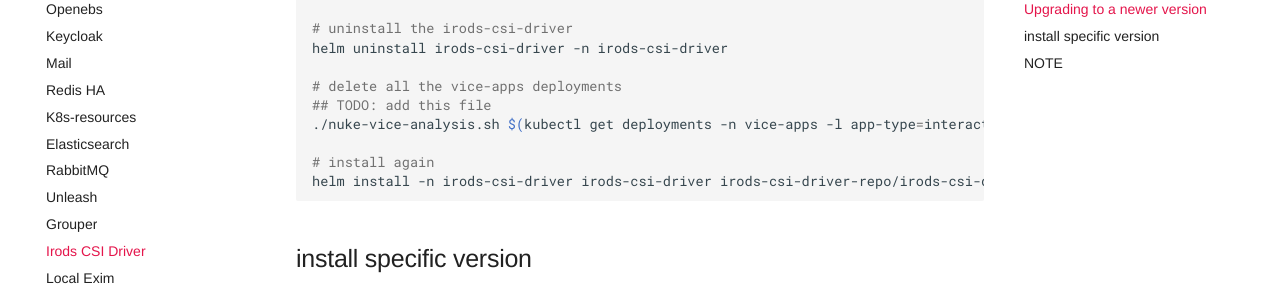
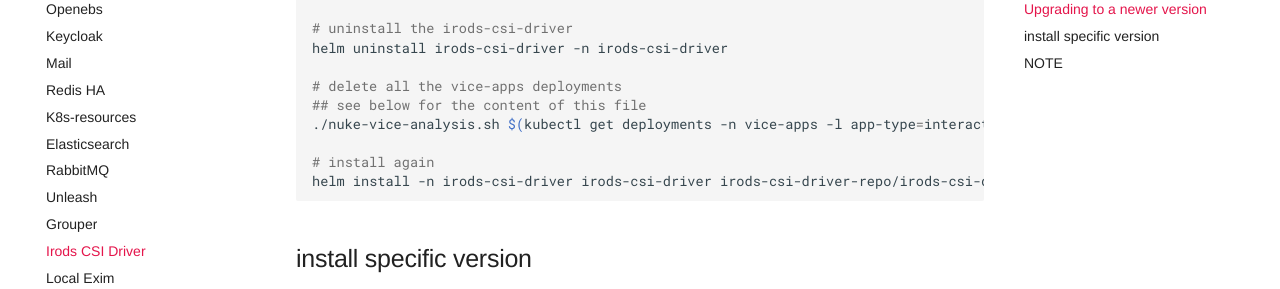
Before and after one commit to cyverse-austria/docs, an MkDocs documentation site: the page built from docs/deployments/irods-csi-driver.md, in a window 1280 px wide and 900 px high, scrolled down 1367 px. Shown: the part 164-453 px from the top of the window. Built offline with MkDocs 1.6.1 and Material for MkDocs 9.7.7, drawn with Linux system fonts in a browser that asks for light colours.

```diff
--- a/docs/deployments/irods-csi-driver.md
+++ b/docs/deployments/irods-csi-driver.md
@@ -68,7 +68,7 @@
 helm uninstall irods-csi-driver -n irods-csi-driver
 
 # delete all the vice-apps deployments
-## TODO: add this file
+## see below for the content of this file
 ./nuke-vice-analysis.sh $(kubectl get deployments -n vice-apps -l app-type=interactive -o name)
 
 # install again
```
Also changed, not shown: docs/deployments/vice.md (+1 -1 lines).
